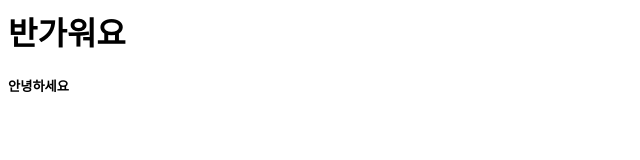
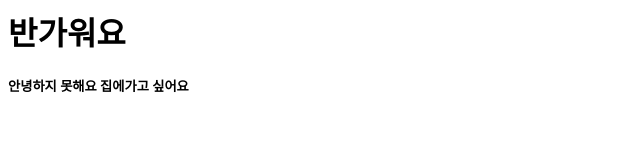
Before and after one commit to joonyy/codingon_team_project01, a plain HTML site: page test.html in a window 1280 px wide. Shown: the whole page, without its empty margins (0-640 px from the left). Drawn offline with Linux system fonts and the light colour scheme.

Commit message:
실습1:test브랜치 생성 및 h5 수정

```diff
--- a/test.html
+++ b/test.html
@@ -5,6 +5,6 @@
 
   <body>
     <h1>반가워요</h1>
-    <h5>안녕하세요</h5>
+    <h5>안녕하지 못해요 집에가고 싶어요</h5>
   </body>
 </html>
```
